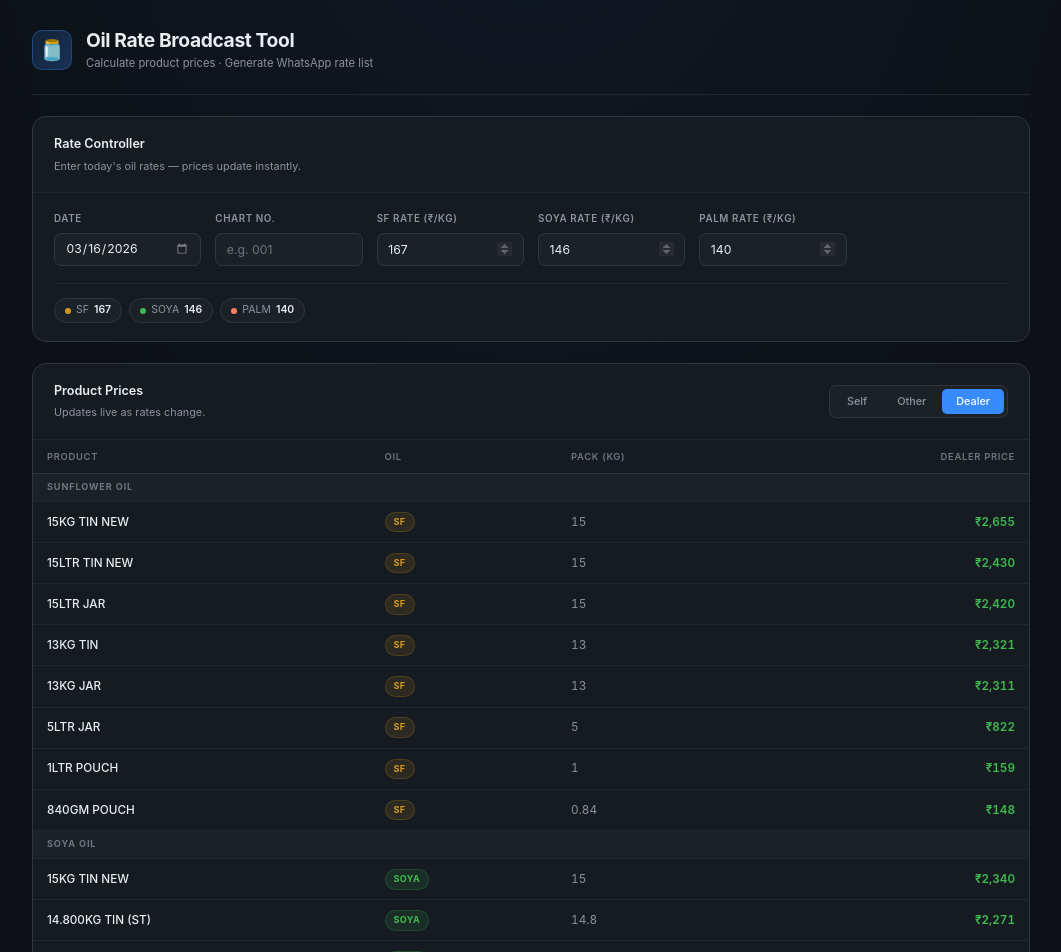
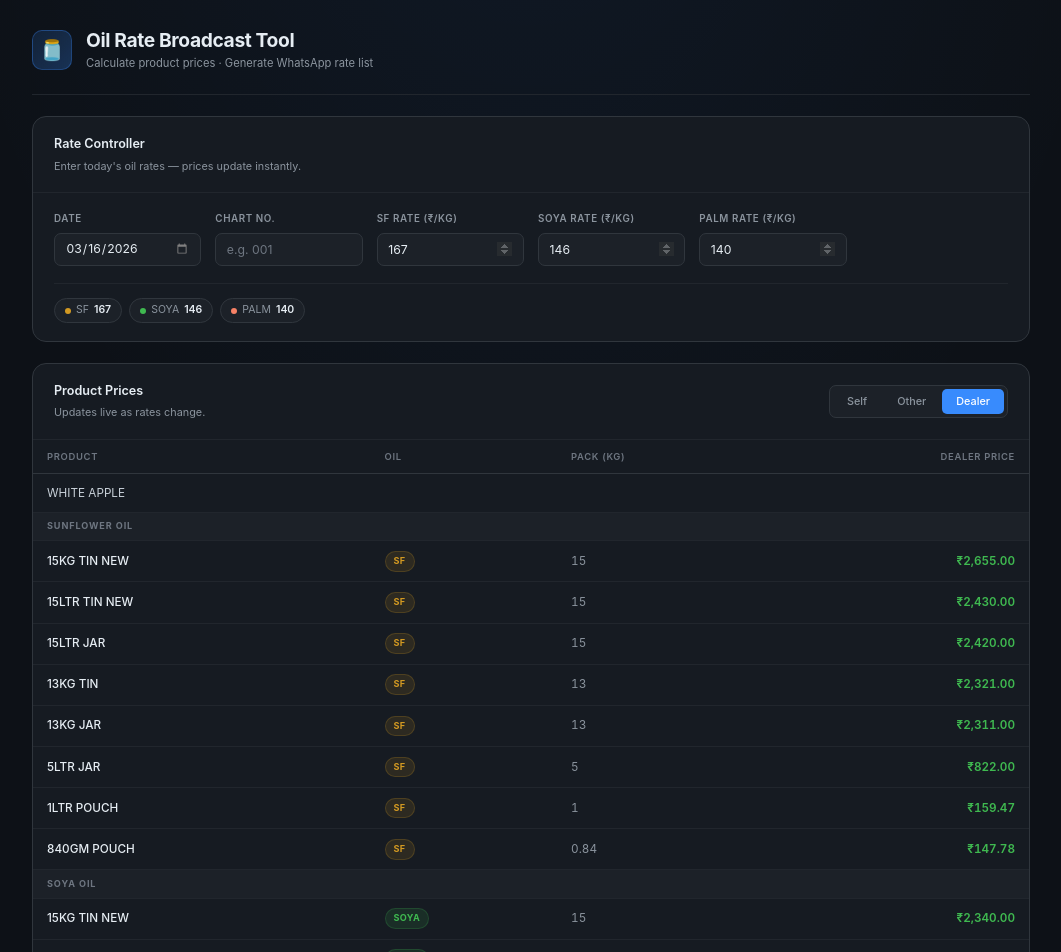
Before and after one commit to mydesignstation-cmyk/oilchart, a React (Vite) app: page / in a window 1280 px wide. Shown: the top 952 px of the page, without its empty margins (109-1170 px from the left). Built offline with nearby package versions, Linux system fonts and the light colour scheme.

Commit message:
feat: group product table by brand and oil type; show prices with two decimals

```diff
--- a/src/components/ProductTable.tsx
+++ b/src/components/ProductTable.tsx
@@ -28,14 +28,20 @@ interface ProductTableProps {
 }
 
 export function ProductTable({ rates, tier, onTierChange }: ProductTableProps) {
-  const grouped = useMemo(
-    () =>
-      OIL_ORDER.reduce<Partial<Record<OilType, typeof products>>>((acc, type) => {
-        acc[type] = products.filter((p) => p.oilType === type);
-        return acc;
-      }, {}),
-    [],
-  );
+  // Build brand-first grouping while preserving original product array order
+  const groupedByBrand = useMemo(() => {
+    const BRAND_ORDER = ["WHITE APPLE", "BESTTASTE"];
+    const allBrands = Array.from(new Set(products.map((p) => p.brand ?? "WHITE APPLE")));
+    const orderedBrands = [
+      ...BRAND_ORDER.filter((b) => allBrands.includes(b)),
+      ...allBrands.filter((b) => !BRAND_ORDER.includes(b)),
+    ];
+
+    return orderedBrands.map((brandName) => ({
+      brand: brandName,
+      products: products.filter((p) => (p.brand ?? "WHITE APPLE") === brandName),
+    }));
+  }, []);
 
   return (
     <div className="card">
@@ -68,23 +74,37 @@ export function ProductTable({ rates, tier, onTierChange }: ProductTableProps) {
             </tr>
           </thead>
           <tbody>
+            {groupedByBrand.map(({ brand, products: brandProducts }) => {
+              if (!brandProducts.length) return null;
+              return (
+                <Fragment key={brand}>
+                  <tr className="brand-row">
+                    <td colSpan={4}>{brand}</td>
+                  </tr>
+
                   {OIL_ORDER.map((oilType) => {
-              const group = grouped[oilType];
-              if (!group?.length) return null;
+                    const group = brandProducts.filter((p) => p.oilType === oilType);
+                    if (!group.length) return null;
+
                     return (
-                <Fragment key={oilType}>
+                      <Fragment key={`${brand}-${oilType}`}>
                         <tr className="group-row">
                           <td colSpan={4}>{OIL_LABEL[oilType]}</td>
                         </tr>
+
                         {group.map((product) => {
-                    const price = Math.round(calculatePrice(product, rates, tier));
+                          const price = calculatePrice(product, rates, tier);
+                          const priceStr = price.toLocaleString("en-IN", { minimumFractionDigits: 2, maximumFractionDigits: 2 });
                           return (
-                      <tr key={`${oilType}-${product.name}`}>
+                            <tr key={`${brand}-${oilType}-${product.name}`}>
                               <td className="product-name">{product.name}</td>
                               <td><span className={OIL_BADGE[oilType]}>{oilType}</span></td>
                               <td className="pack-cell">{product.packSize}</td>
-                        <td className="price-cell">₹{price.toLocaleString("en-IN")}</td>
+                              <td className="price-cell">₹{priceStr}</td>
                             </tr>
+                          );
+                        })}
+                      </Fragment>
                     );
                   })}
                 </Fragment>
```
Lines whose indentation alone changed are shown as unchanged.
